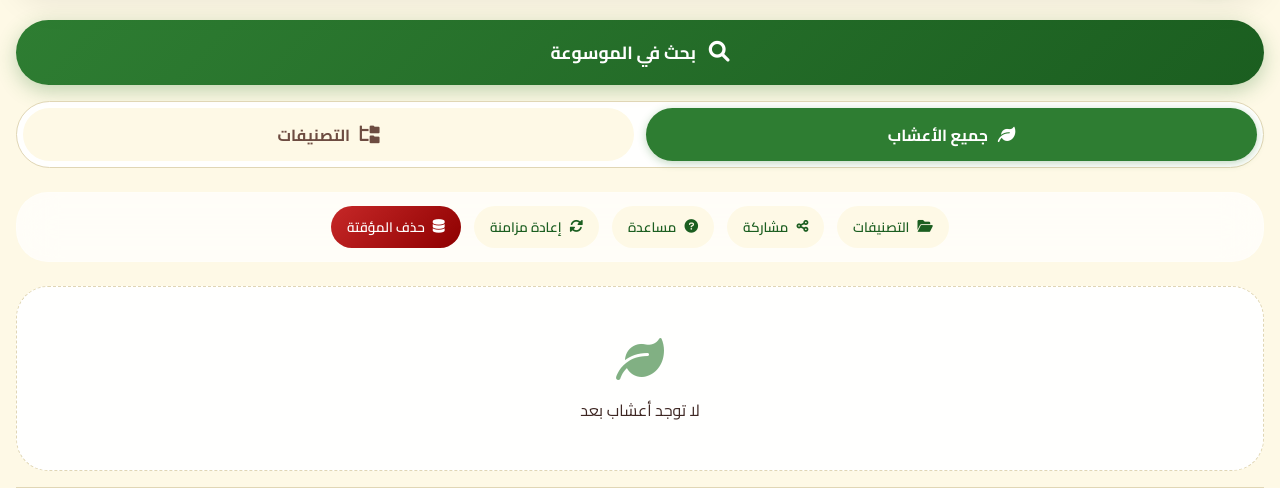
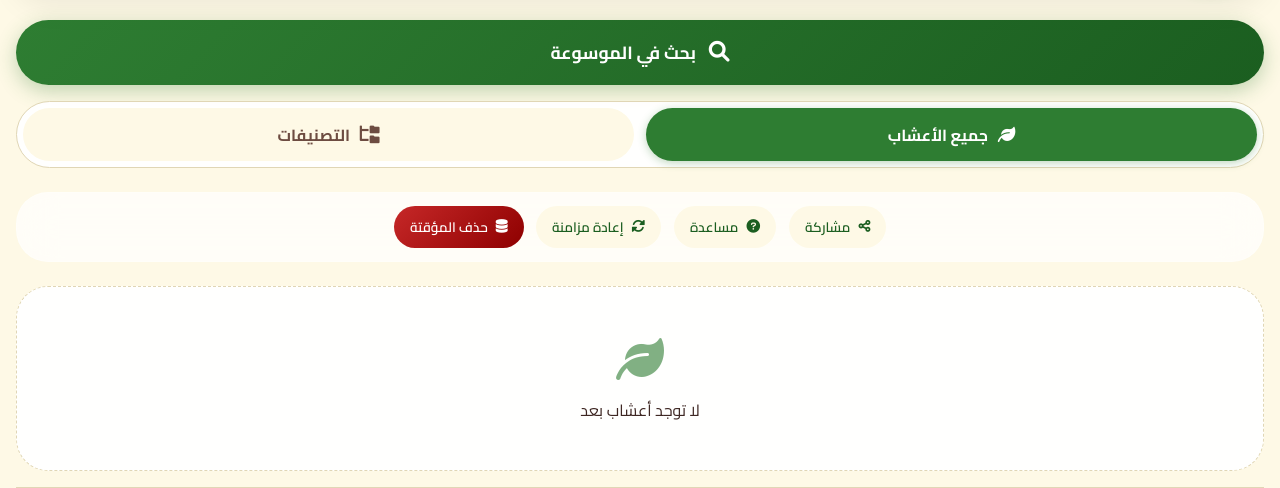
Before and after one commit to PTslman/Encyclopedia-of-Herbal-Medicine, a plain HTML site: page index.html in a window 1280 px wide. Shown: the part 110-598 px from the top of the page. Drawn offline with Linux system fonts and the light colour scheme; no server answers.

Commit message:
Update index.html

```diff
--- a/index.html
+++ b/index.html
@@ -280,13 +280,11 @@
 
             <!-- شريط الزائر -->
 <div class="visitor-toolbar visitor-only">
-                <button id="visitorCategoriesBtn" class="visitor-btn"><i class="fas fa-folder-open"></i> التصنيفات</button>
     <button id="shareAppBtn" class="visitor-btn"><i class="fas fa-share-alt"></i> مشاركة</button>
     <button id="quickHelpBtn" class="visitor-btn"><i class="fas fa-question-circle"></i> مساعدة</button>
     <button id="visitorResyncBtn" class="visitor-btn"><i class="fas fa-sync-alt"></i> إعادة مزامنة</button>
     <button id="visitorClearTempBtn" class="visitor-btn clear-btn"><i class="fas fa-database"></i> حذف المؤقتة</button>
 </div>
-
             <!-- منطقة المحتوى -->
             <div id="contentArea"></div>
 
```
Lines whose indentation alone changed are shown as unchanged.
